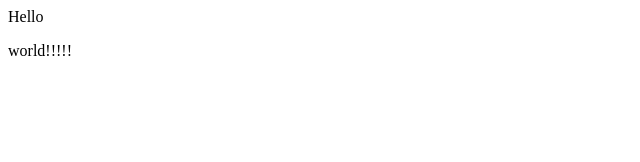
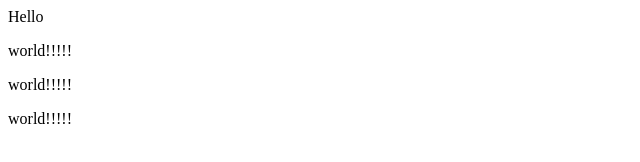
Before and after one commit to ononon-ss/todo-app, a plain HTML site: page index.html in a window 1280 px wide. Shown: the whole page, without its empty margins (0-640 px from the left). Drawn offline with Linux system fonts and the light colour scheme.

Commit message:
Update index.html

```diff
--- a/index.html
+++ b/index.html
@@ -1,2 +1,4 @@
 <h>Hello</h>
 <p>world!!!!!</p>
+<p>world!!!!!</p>
+<p>world!!!!!</p>
```
